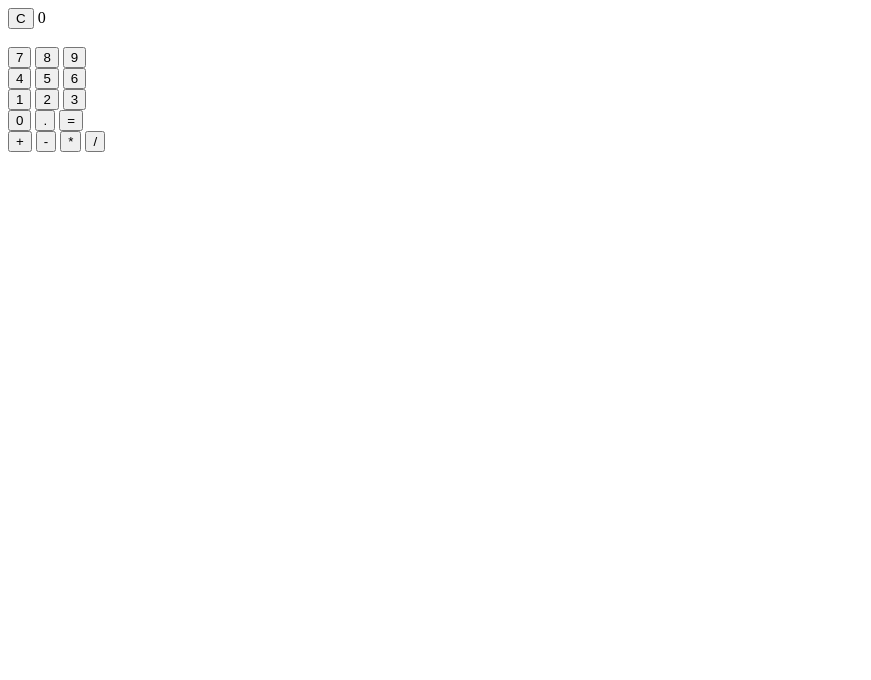
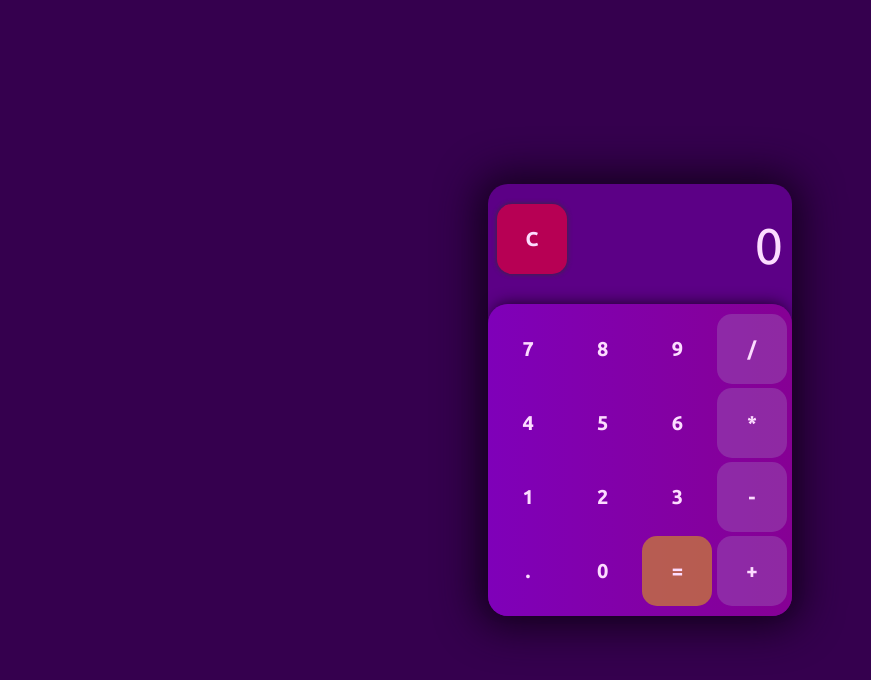
Before and after one commit to FilipeCabral97/calculator, a plain HTML site: page index.html in a window 1280 px wide. Shown: the whole page, without its empty margins (0-871 px from the left). Drawn offline with Linux system fonts and the light colour scheme.

Commit message:
Add Styling

```diff
--- a/index.html
+++ b/index.html
@@ -7,37 +7,44 @@
     <meta name="viewport" content="width=device-width, initial-scale=1.0">
     <script src="./script.js" defer></script>
     <link rel="stylesheet" href="./style.css">
-    <title>Document</title>
+    <title>Odin Calculator</title>
 </head>
 
-
-<!-- TODO: Styling -->
-
 <body>
+    <div class="container">
+        <div class="display-out-container">
+            <div class="display-container">
                 <button id="clear">C</button>
-    <span id="display">0</span>
-    <br>
-    <br>
+                <p id="display">0</p>
+            </div>
+        </div>
+        <div class="buttons-container">
+            <div class="row">
                 <button class="digit">7</button>
                 <button class="digit">8</button>
                 <button class="digit">9</button>
-    <br>
+                <button class="operator">/</button>
+            </div>
+            <div class="row">
                 <button class="digit">4</button>
                 <button class="digit">5</button>
                 <button class="digit">6</button>
-    <br>
+                <button class="operator">*</button>
+            </div>
+            <div class="row">
                 <button class="digit">1</button>
                 <button class="digit">2</button>
                 <button class="digit">3</button>
-    <br>
+                <button class="operator">-</button>
+            </div>
+            <div class="row">
+                <button class="digit">.</button>
                 <button class="digit">0</button>
-    <button class="digit">.</button>
                 <button id="equal">=</button>
-    <br>
                 <button class="operator">+</button>
-    <button class="operator">-</button>
-    <button class="operator">*</button>
-    <button class="operator">/</button>
+            </div>
+        </div>
+    </div>
 </body>
 
 </html>
--- a/style.css
+++ b/style.css
@@ -0,0 +1,101 @@
+@import url("https://fonts.googleapis.com/css2?family=Ubuntu:wght@300;400;500;700&display=swap");
+
+* {
+  padding: 0;
+  box-sizing: border-box;
+  font-family: "Ubuntu", sans-serif;
+  font-size: 20px;
+  color: rgb(252, 220, 255);
+}
+
+body {
+  margin: 0 auto;
+  height: 100vh;
+  display: flex;
+  justify-content: center;
+  align-items: center;
+  background: #35004e;
+}
+
+.container {
+  display: flex;
+  flex-direction: column;
+  /* padding: 20px 15px; */
+  border-radius: 20px;
+
+  background: #5c0086;
+  box-shadow: -1px 1px 40px 10px rgb(20, 0, 29);
+}
+
+.display-container {
+  display: flex;
+  flex-direction: row;
+  justify-content: space-between;
+  align-items: flex-end;
+  margin: 10px 4px;
+  margin-bottom: 30px;
+  border-radius: 20px;
+  padding: 10px 5px 0px 5px;
+}
+
+.buttons-container {
+  display: flex;
+  flex-direction: column;
+  gap: 4px;
+  padding: 10px 5px;
+  border-radius: 20px;
+  background: rgb(127, 0, 185);
+  background: linear-gradient(
+    90deg,
+    rgba(127, 0, 185, 1) 0%,
+    rgba(134, 0, 148, 1) 100%
+  );
+
+  box-shadow: 0 -5px 15px -5px rgb(26, 0, 37);
+}
+
+#display {
+  font-size: 50px;
+  margin: 0;
+  padding: 0;
+}
+
+/* --------- BUTTONS --------- */
+
+button {
+  width: 70px;
+  height: 70px;
+  border: none;
+  cursor: pointer;
+  border-radius: 15px;
+  font-weight: bold;
+}
+
+.digit {
+  background-color: rgba(0, 0, 0, 0);
+}
+.digit:hover {
+  background-color: rgba(255, 255, 255, 0.377);
+}
+
+.operator {
+  background-color: rgba(156, 99, 182, 0.418);
+}
+.operator:hover {
+  background-color: rgba(156, 99, 182, 0.979);
+}
+
+#equal {
+  background-color: rgba(209, 137, 43, 0.671);
+}
+#equal:hover {
+  background-color: rgb(206, 117, 0);
+}
+
+#clear {
+  background-color: rgba(218, 0, 65, 0.726);
+  box-shadow: 0 0 5px #333;
+}
+#clear:hover {
+  background-color: rgb(218, 0, 65);
+}
```
Lines whose indentation alone changed are shown as unchanged.
